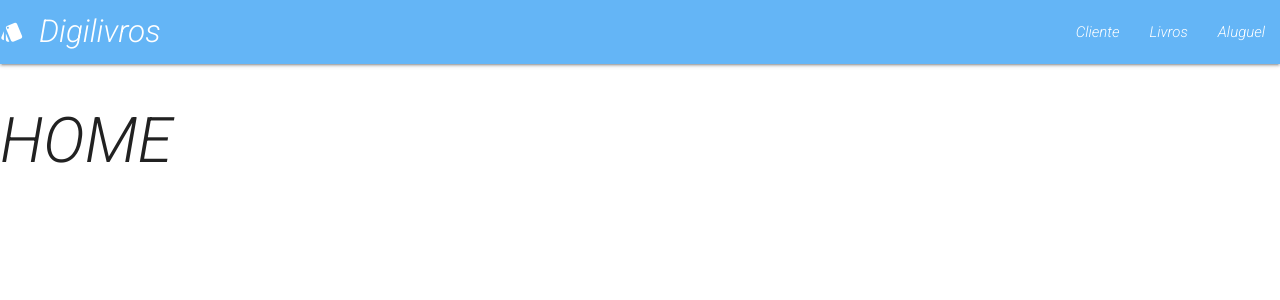
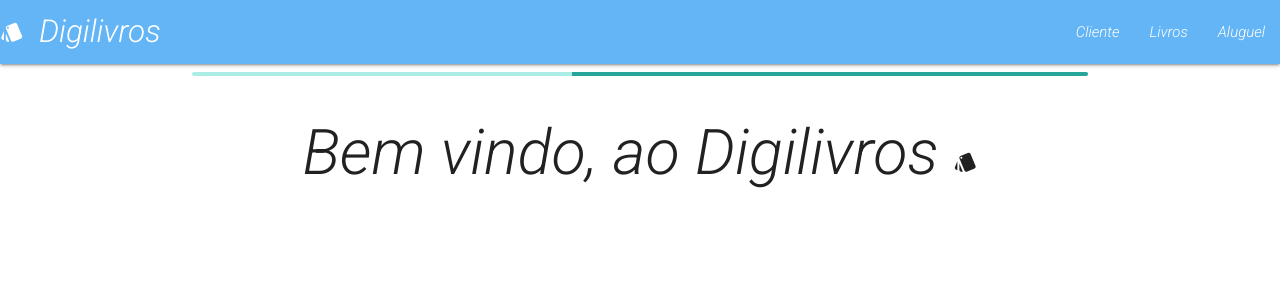
Before and after one commit to Viniciusdevti/digi-livros, a React (Create React App) app in the folder frontend/digi-livros/: page / in a window 1280 px wide. Shown: the top 300 px of the page. Built offline with nearby package versions, Linux system fonts and the light colour scheme.

Commit message:
atualizando home.js

```diff
--- a/frontend/digi-livros/src/componets/Home.js
+++ b/frontend/digi-livros/src/componets/Home.js
@@ -1,14 +1,25 @@
 
 import React from 'react';
-
+import "../global.css"
 
 
 export default  function Header() {
   return (
     <div>
+ <div className="brand-logo center ">
+<div className="container">
 
- <h1> HOME</h1>
+    <div class="progress">
+      <div class="indeterminate"></div>
 
+
+  </div>
+
+  <h1>Bem vindo, ao Digilivros  <i className="material-icons Large">style</i>  </h1>
+
+
+  </div>
+  </div>
     </div>
   );
 }
```
